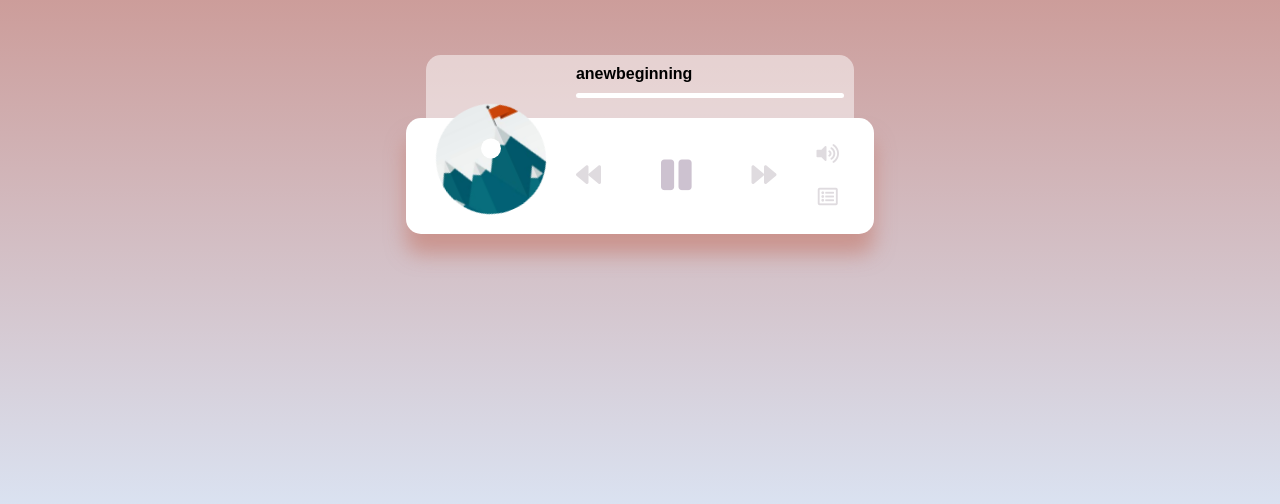
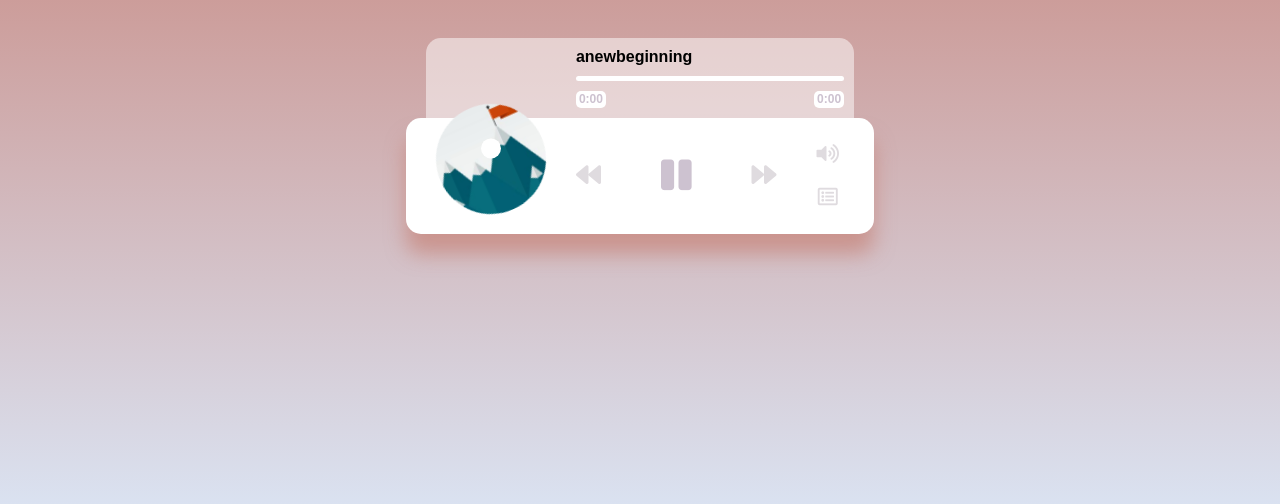
Before and after one commit to SSavani/vanillaJS-projects, a plain HTML site: page music-player/index.html in a window 1280 px wide. Both pictures are taken after a click on the button 676 px from the left and 439 px from the top of the page. Shown: the part 264-768 px from the top of the page. Drawn offline with Linux system fonts and the light colour scheme; a web font is replaced by a local one.

Commit message:
Show playback time

```diff
--- a/music-player/index.html
+++ b/music-player/index.html
@@ -12,11 +12,15 @@
 
 <body>
    <h1>Play Music</h1>
-   <div class="music-container">
+   <div class="music-container" id="music-container">
       <div class="music-info">
          <h4 id="title">New Beginnings</h4>
-         <div class="progress-container">
-            <div class="progress"></div>
+         <div class="progress-container" id="progress-container">
+            <div class="progress" id="progress"></div>
+         </div>
+         <div class="time-container">
+            <div id="current-time"></div>
+            <div id="total-time"></div>
          </div>
       </div>
 
--- a/music-player/script.js
+++ b/music-player/script.js
@@ -1,7 +1,9 @@
-const musicContainer = document.querySelector(".music-container");
+const musicContainer = document.getElementById("music-container");
 
-const progress = document.querySelector(".progress");
-const progressContainer = document.querySelector(".progress-container");
+const progress = document.getElementById("progress");
+const progressContainer = document.getElementById("progress-container");
+const currTime = document.getElementById("current-time");
+const totTime = document.getElementById("total-time");
 
 const playBtn = document.getElementById("play");
 const prevBtn = document.getElementById("prev");
@@ -65,6 +67,21 @@ function updateProgress(e) {
    const { duration, currentTime } = e.srcElement;
    const progressPercent = (currentTime / duration) * 100;
    progress.style.width = `${progressPercent}%`;
+   currTime.innerText = formatTime(Math.floor(currentTime));
+   if (isNaN(duration)) {
+      totTime.innerText = "0:00";
+   } else {
+      totTime.innerText = formatTime(Math.floor(duration));
+   }
+}
+
+function formatTime(seconds) {
+   let min = Math.floor(seconds / 60);
+   let sec = Math.floor(seconds - 60 * min);
+   if (sec < 10) {
+      sec = `0${sec}`;
+   }
+   return `${min}:${sec}`;
 }
 
 function setProgress(e) {
--- a/music-player/style.css
+++ b/music-player/style.css
@@ -168,6 +168,23 @@ h1 {
    transition: width 0.1s linear;
 }
 
+/** show playback time  */
+.time-container {
+	display: flex;
+	justify-content: space-between;
+	font-size:12px;
+	font-weight: 600;
+	color: #cdc2d0;
+   cursor: default;
+}
+
+#current-time,
+#total-time {
+	background-color: #fff;
+	padding: 1.5px 3px;
+	border-radius: 5px;
+}
+
 /** Other Bg-img options  */
 /*(blue->white) background-image: linear-gradient(to top, #f0f2f0, #000c40); */
 /*(jaipur) background-image: linear-gradient(to top, #dbe6f6, #c5796d);    */
```
